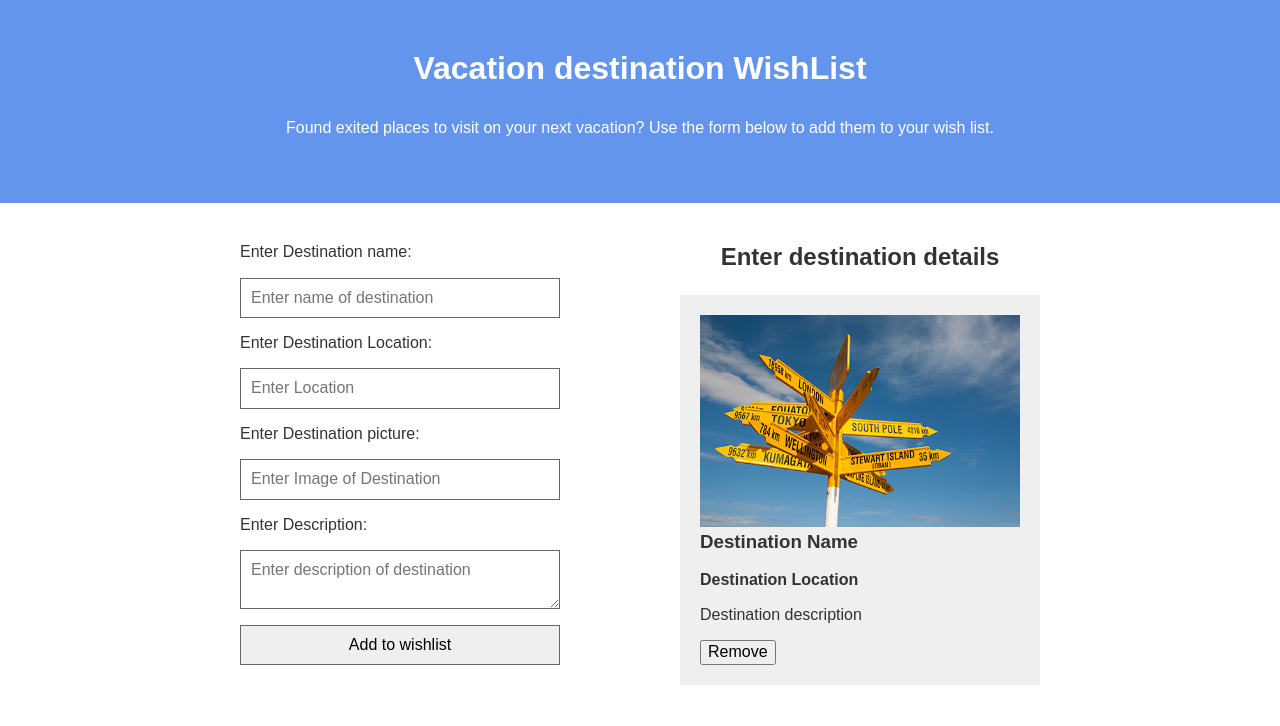
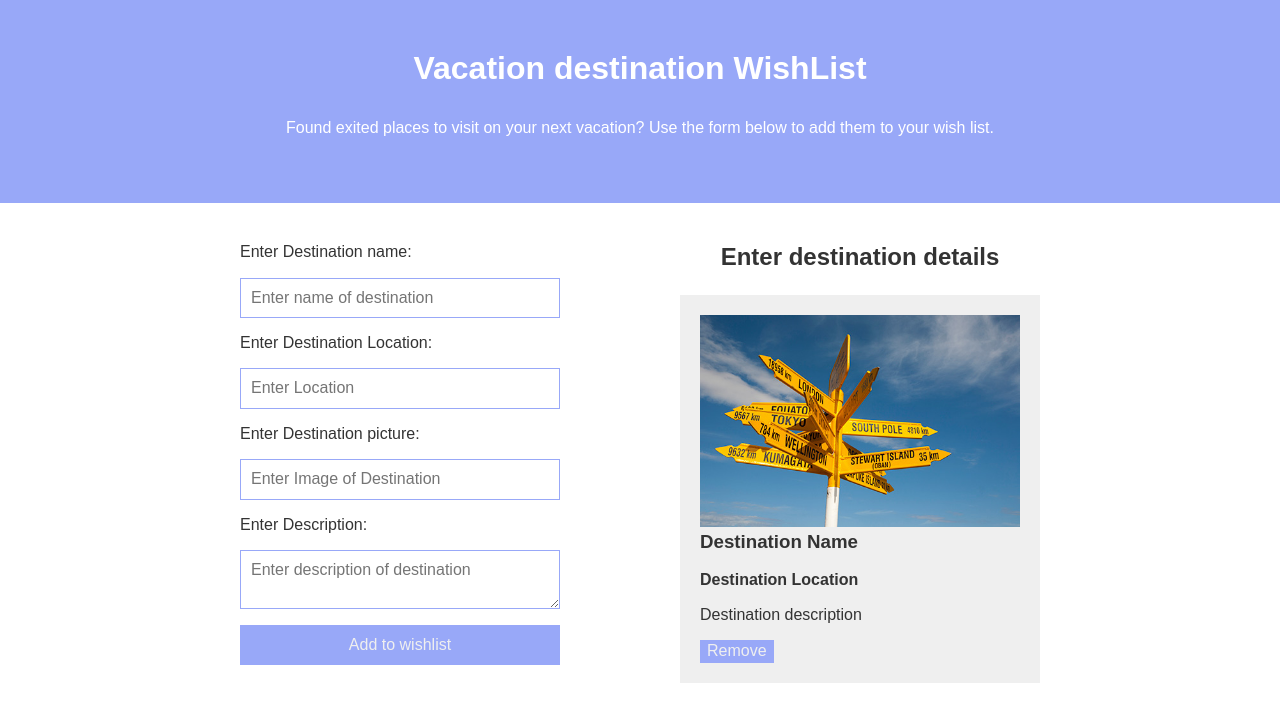
Before and after one commit to nishtha53/Vacation-Destination-, a plain HTML site: page index.html in a window 1280 px wide. Drawn offline with nearby package versions, Linux system fonts and the light colour scheme.

Commit message:
design improoved

```diff
--- a/styles.css
+++ b/styles.css
@@ -14,7 +14,7 @@ body{
 
 header{
     padding: 50px;
-    background-color: cornflowerblue;
+    background-color: #98A8F8;
     text-align: center;
     color: white;
     margin-bottom: 20px;
@@ -52,7 +52,7 @@ input, textarea, #destinations_details_form  button{
     display: block;
     width: 100%;
     margin-bottom: 1em;
-    border: 1px solid #666;
+    border: 1px solid #98A8F8;
     padding: 10px;
     box-sizing: border-box;
 }
@@ -62,3 +62,10 @@ input, textarea, #destinations_details_form  button{
     background-color: #efefef;
     margin-bottom: 20px;
 }
+
+button{
+    background-color: #98A8F8;
+    outline: none;
+    border: 1px solid #98A8F8;
+    color: #efefef;
+}
```
